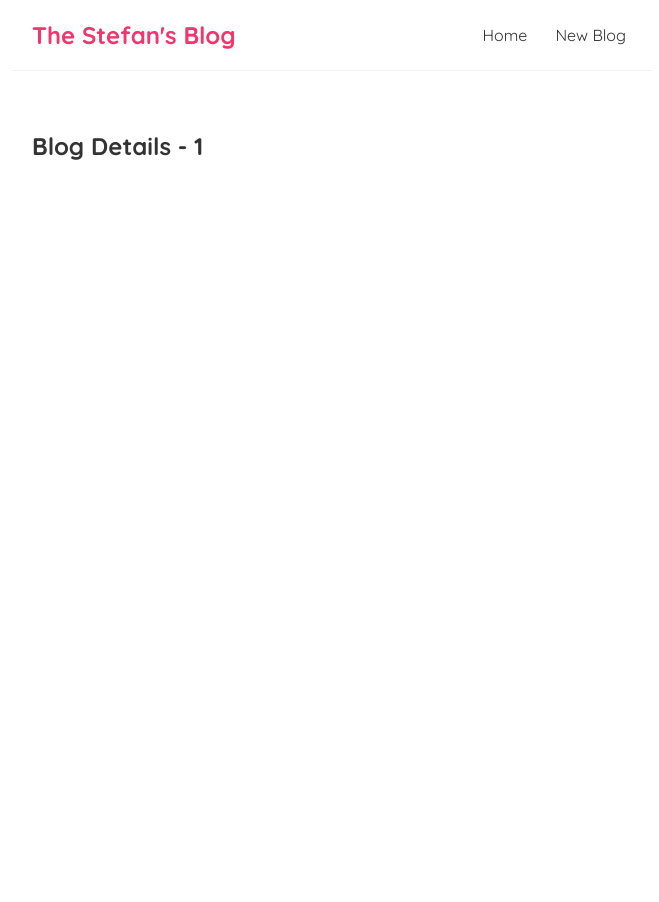
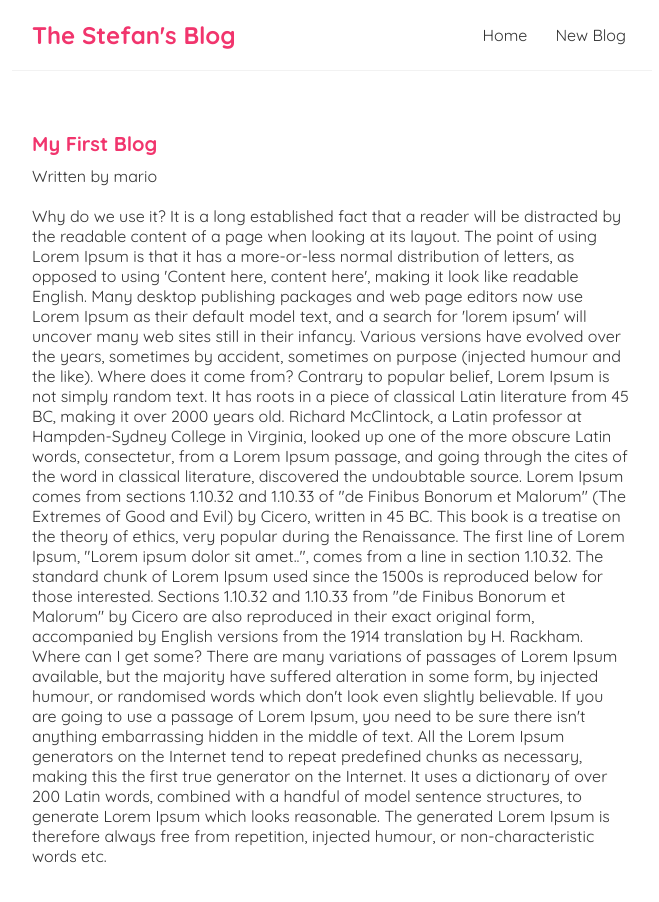
Before and after one commit to StefanM55/stefan-blog, a React (Create React App) app: page /blogs/1 in a window 1280 px wide. Shown: the top 902 px of the page, without its empty margins (308-967 px from the left). Before the commit the page ends 800 px from the top, so only its background shows below. Built offline with nearby package versions, Linux system fonts and the light colour scheme; data requests are answered from the project's data file.

Commit message:
reuse useFetch custom hook in blogdetails

```diff
--- a/src/BlogDetails.js
+++ b/src/BlogDetails.js
@@ -1,11 +1,21 @@
 import { useParams } from "react-router-dom";
+import useFetch from "./userFetch";
 
 const BlogDetails = () => {
-  const { id } = useParams()
+  const { id } = useParams();
+  const { data: blog, error, isPending } = useFetch('http://localhost:8000/blogs/' + id);
 
   return (
     <div className="blog-details">
-      <h2> Blog Details - { id } </h2>
+      { isPending && <div>Loading...</div>}
+      { error && <div>{ error }</div>}
+      { blog && (
+        <article>
+          <h2>{ blog.title }</h2>
+          <p>Written by { blog.author }</p>
+          <div>{ blog.body }</div>
+        </article>
+      )}
     </div>
    );
 }
--- a/src/index.css
+++ b/src/index.css
@@ -46,3 +46,16 @@
   color: #f1356d;
   margin-bottom: 8px;
 }
+.blog-preview a{
+  text-decoration: none;
+}
+
+/* blog details page */
+.blog-details h2 {
+  font-size: 20px;
+  color: #f1356d;
+  margin-bottom: 10px;
+}
+.blog-details div {
+  margin: 20px 0;
+}
```
